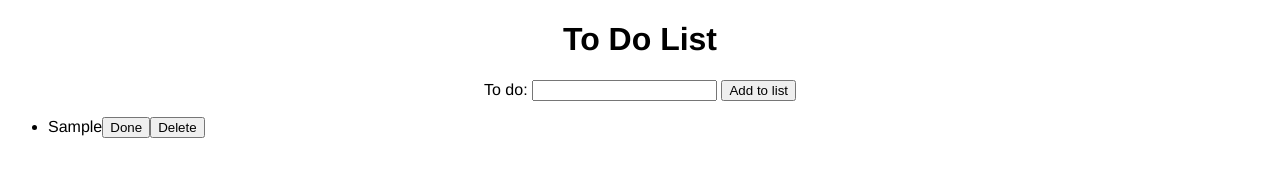
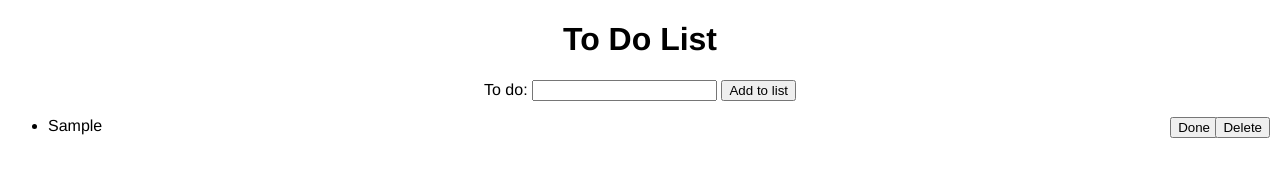
Before and after one commit to sbaxter95/to-do-list, a plain HTML site: page index.html in a window 1280 px wide. Both pictures are taken after typing "Sample" into the empty fields and a click on the input "Add to list". Drawn offline with nearby package versions, Linux system fonts and the light colour scheme.

Commit message:
fixed button positioning

```diff
--- a/style.css
+++ b/style.css
@@ -14,3 +14,13 @@ h1 {
 form {
 	text-align: center;
 }
+
+.done {
+	position: absolute;
+	right: 62px;
+}
+
+.delete {
+	position: absolute;
+	right: 10px;
+}
```
